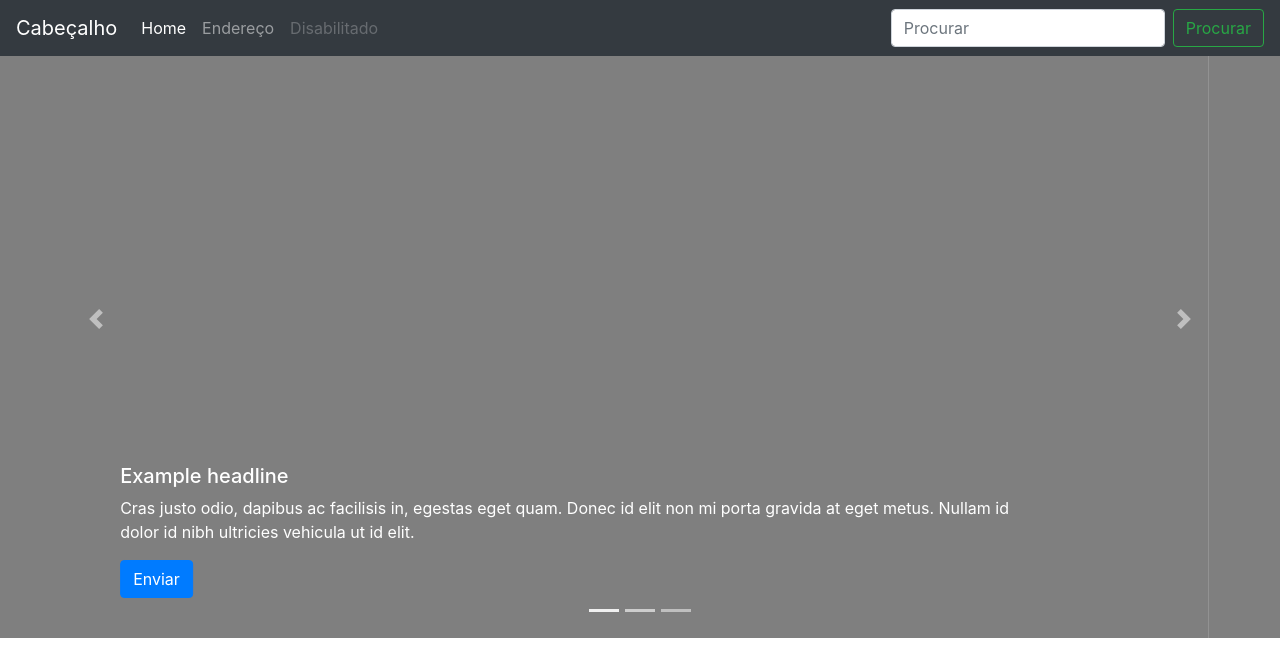
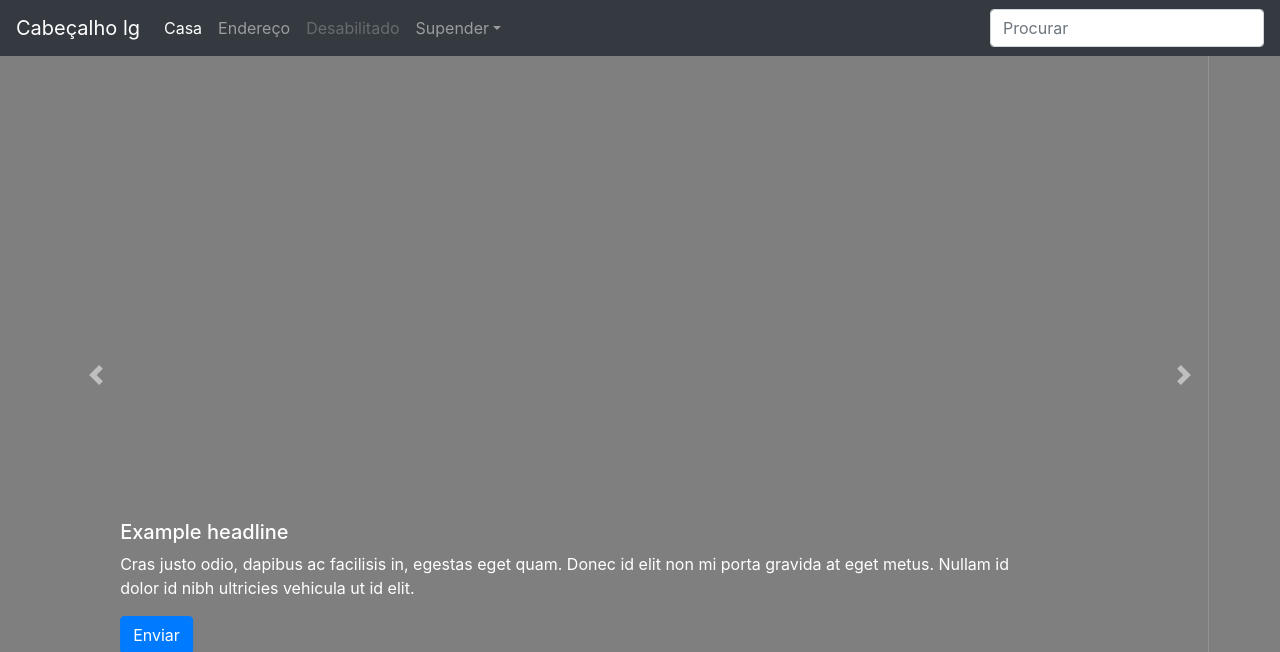
Before and after one commit to fernandobaron1/TrabalhoBootStrap, a plain HTML site: page public_html/index.html in a window 1280 px wide. Shown: the top 652 px of the page. Drawn offline with nearby package versions, Linux system fonts and the light colour scheme.

Commit message:
Atualização 3

```diff
--- a/public_html/index.html
+++ b/public_html/index.html
@@ -21,24 +21,34 @@ and open the template in the editor.
     <body>
         <header>
             <!--Cabeçalho-->
-            <nav class="navbar navbar-expand-md navbar-dark fixed-top bg-dark">
-                <a class="navbar-brand" href="#">Cabeçalho</a>
+            <nav class="navbar navbar-expand-lg navbar-dark bg-dark">
+  <a class="navbar-brand" href="#">Cabeçalho lg</a>
+  <button class="navbar-toggler" type="button" data-toggle="collapse" data-target="#navbarsExample05" aria-controls="navbarsExample05" aria-expanded="false" aria-label="Toggle navigation">
+    <span class="navbar-toggler-icon"></span>
+  </button>
 
-                <div class="collapse navbar-collapse" id="navbarCollapse">
+  <div class="collapse navbar-collapse" id="navbarsExample05">
     <ul class="navbar-nav mr-auto">
       <li class="nav-item active">
-                            <a class="nav-link" href="#">Home <span class="sr-only">(current)</span></a>
+        <a class="nav-link" href="#">Casa <span class="sr-only">(current)</span></a>
       </li>
       <li class="nav-item">
         <a class="nav-link" href="#">Endereço</a>
       </li>
       <li class="nav-item">
-                            <a class="nav-link disabled" href="#" tabindex="-1" aria-disabled="true">Disabilitado</a>
+        <a class="nav-link disabled" href="#" tabindex="-1" aria-disabled="true">Desabilitado</a>
+      </li>
+      <li class="nav-item dropdown">
+        <a class="nav-link dropdown-toggle" href="#" id="dropdown05" data-toggle="dropdown" aria-haspopup="true" aria-expanded="false">Supender</a>
+        <div class="dropdown-menu" aria-labelledby="dropdown05">
+          <a class="dropdown-item" href="#">Ação</a>
+          <a class="dropdown-item" href="#">Outra Ação</a>
+          <a class="dropdown-item" href="#">Algo mais aqui</a>
+        </div>
       </li>
     </ul>
-                    <form class="form-inline mt-2 mt-md-0">
-                        <input class="form-control mr-sm-2" type="text" placeholder="Procurar" aria-label="Search">
-                        <button class="btn btn-outline-success my-2 my-sm-0" type="submit">Procurar</button>
+    <form class="form-inline my-2 my-md-0">
+      <input class="form-control" type="text" placeholder="Procurar">
     </form>
   </div>
 </nav>
@@ -213,9 +223,9 @@ and open the template in the editor.
 </main>
 <!--rodapé-->
 <footer  class="blog-footer text-center">
-    <p>Template de blog construído para o <a href="https://getbootstrap.com/">Bootstrap</a>, pelo <a href="https://twitter.com/mdo">@mdo</a>.</p>
+    <p>Template de blog construído para o <a href="https://pt-br.facebook.com/fernandobaron01">Fernando Baron</a>, pelo <a href="https://cursos.sesisenai.org.br/brusque">SENAI/BRUSQUE</a>.</p>
     <p>
-        <a href="#">Voltar ao topo</a>
+        <a href="#">Voltar ao Cabeçalho</a>
     </p>
 </footer>
 
```
Lines whose indentation alone changed are shown as unchanged.
